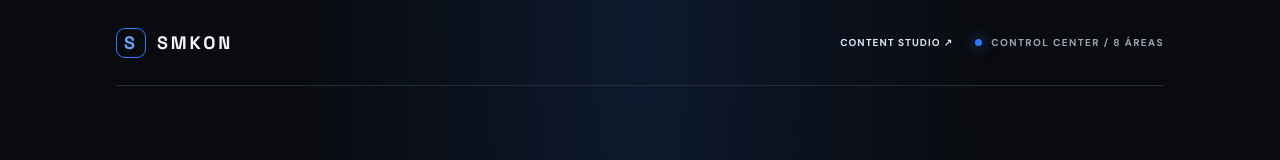
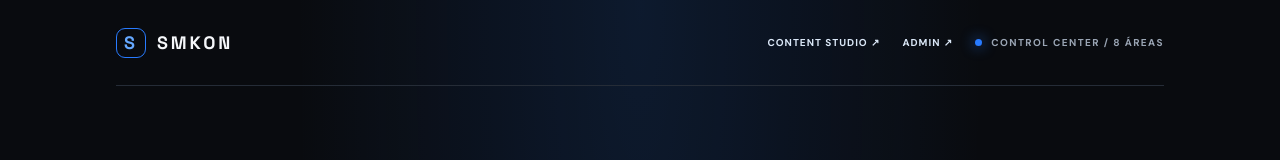
Before and after one commit to smklj/smkon, a Next.js app: page / in a window 1280 px wide. Shown: the top 160 px of the page. Built offline with nearby package versions, Linux system fonts and the light colour scheme.

Commit message:
feat(nav): add Admin link to Control Center home

```diff
--- a/src/app/page.tsx
+++ b/src/app/page.tsx
@@ -34,7 +34,11 @@ export default function Home() {
     <main className="shell">
       <header className="topbar">
         <Link className="brand" href="/" aria-label="SMKON início"><span className="brand-mark">S</span><span>SMKON</span></Link>
-        <nav className="home-nav"><Link href="/studio">CONTENT STUDIO ↗</Link><span className="environment"><i /> CONTROL CENTER / 8 ÁREAS</span></nav>
+        <nav className="home-nav">
+          <Link href="/studio">CONTENT STUDIO ↗</Link>
+          <Link href="/admin">ADMIN ↗</Link>
+          <span className="environment"><i /> CONTROL CENTER / 8 ÁREAS</span>
+        </nav>
       </header>
       <section className="hero">
         <p className="eyebrow">SMKON · OPERATING SYSTEM</p>
```
